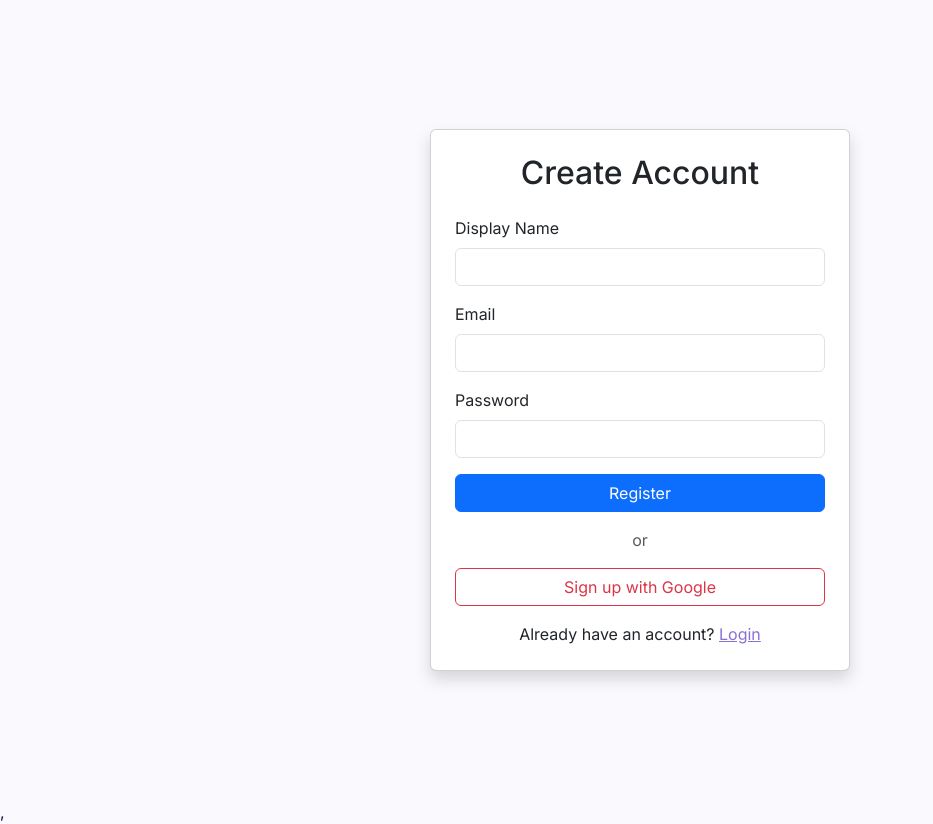
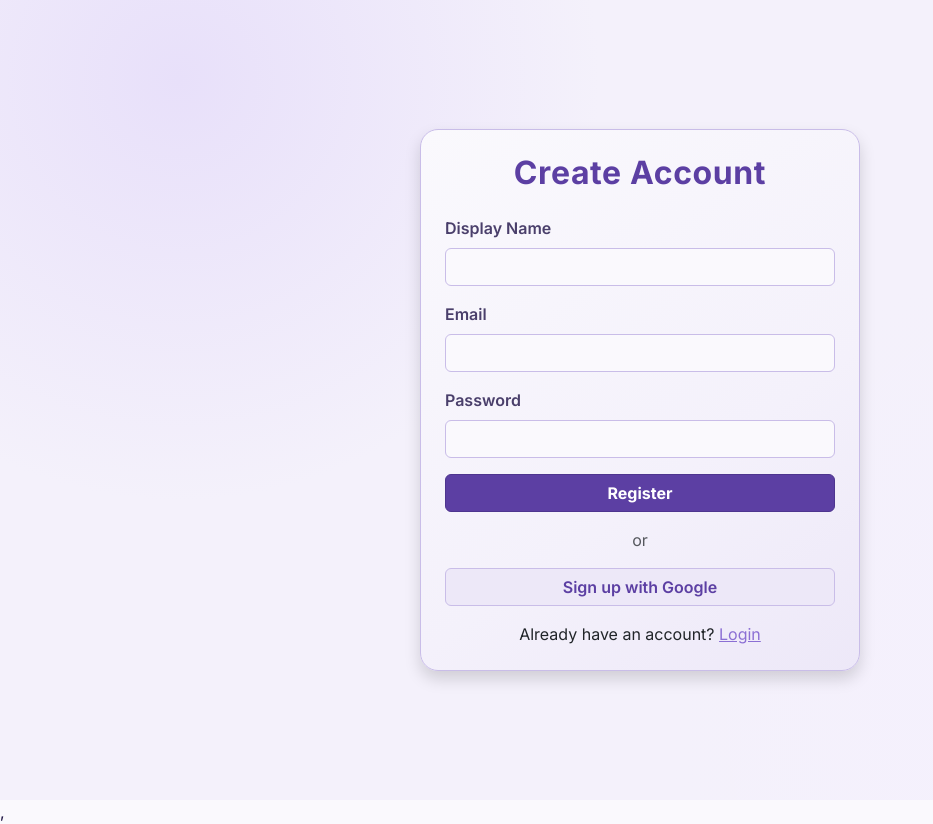
Before and after one commit to TamaraSovcikova/gecko, a React (Vite) app in the folder client/: page /register in a window 1280 px wide. Shown: the whole page, without its empty margins (0-933 px from the left). Built offline with nearby package versions, Linux system fonts and the light colour scheme; no server answers.

Commit message:
Sign-up UI

```diff
--- a/client/src/pages/Register/index.tsx
+++ b/client/src/pages/Register/index.tsx
@@ -77,49 +77,67 @@ const Register = () => {
   };
 
   return (
-    <div className="container d-flex justify-content-center align-items-center min-vh-100">
+    <div
+      className="container d-flex justify-content-center align-items-center min-vh-100"
+      style={{
+        maxWidth: "100%",
+        background:
+          "radial-gradient(circle at 14% 10%, #e8e0fa 0%, rgba(232, 224, 250, 0) 32%), radial-gradient(circle at 90% 88%, #f5f0fe 0%, rgba(245, 240, 254, 0) 36%), #f4f1fb",
+      }}
+    >
       <div
         className="card p-4 shadow"
-        style={{ width: "100%", maxWidth: "420px" }}
+        style={{
+          width: "100%",
+          maxWidth: "440px",
+          borderRadius: "18px",
+          border: "1px solid #c9bde8",
+          background: "linear-gradient(145deg, #faf9fd 0%, #f4f1fb 62%, #ede8f8 100%)",
+          boxShadow: "0 20px 30px rgba(92, 63, 163, 0.12)",
+        }}
       >
-        <h2 className="text-center mb-4">Create Account</h2>
+        <h2 className="text-center mb-4" style={{ color: "#5c3fa3", fontWeight: 700, letterSpacing: "0.6px" }}>Create Account</h2>
 
         {error && <div className="alert alert-danger">{error}</div>}
 
         <form onSubmit={handleEmailRegister}>
           <div className="mb-3">
-            <label className="form-label">Display Name</label>
+            <label className="form-label" style={{ color: "#4a3f6b", fontWeight: 600 }}>Display Name</label>
             <input
               type="text"
               className="form-control"
               value={displayName}
               onChange={(e) => setDisplayName(e.target.value)}
+              style={{ borderColor: "#c9bde8", backgroundColor: "#faf9fd" }}
               required
             />
           </div>
           <div className="mb-3">
-            <label className="form-label">Email</label>
+            <label className="form-label" style={{ color: "#4a3f6b", fontWeight: 600 }}>Email</label>
             <input
               type="email"
               className="form-control"
               value={email}
               onChange={(e) => setEmail(e.target.value)}
+              style={{ borderColor: "#c9bde8", backgroundColor: "#faf9fd" }}
               required
             />
           </div>
           <div className="mb-3">
-            <label className="form-label">Password</label>
+            <label className="form-label" style={{ color: "#4a3f6b", fontWeight: 600 }}>Password</label>
             <input
               type="password"
               className="form-control"
               value={password}
               onChange={(e) => setPassword(e.target.value)}
+              style={{ borderColor: "#c9bde8", backgroundColor: "#faf9fd" }}
               required
             />
           </div>
           <button
             type="submit"
-            className="btn btn-primary w-100"
+            className="btn w-100"
+            style={{ backgroundColor: "#5c3fa3", color: "#ffffff", border: "1px solid #4e358f", fontWeight: 700 }}
             disabled={loading}
           >
             {loading ? "Creating account..." : "Register"}
@@ -129,7 +147,8 @@ const Register = () => {
         <div className="text-center my-3 text-muted">or</div>
 
         <button
-          className="btn btn-outline-danger w-100"
+          className="btn w-100"
+          style={{ border: "1px solid #c9bde8", color: "#5c3fa3", backgroundColor: "#ede8f8", fontWeight: 600 }}
           onClick={handleGoogleRegister}
           disabled={loading}
         >
```
